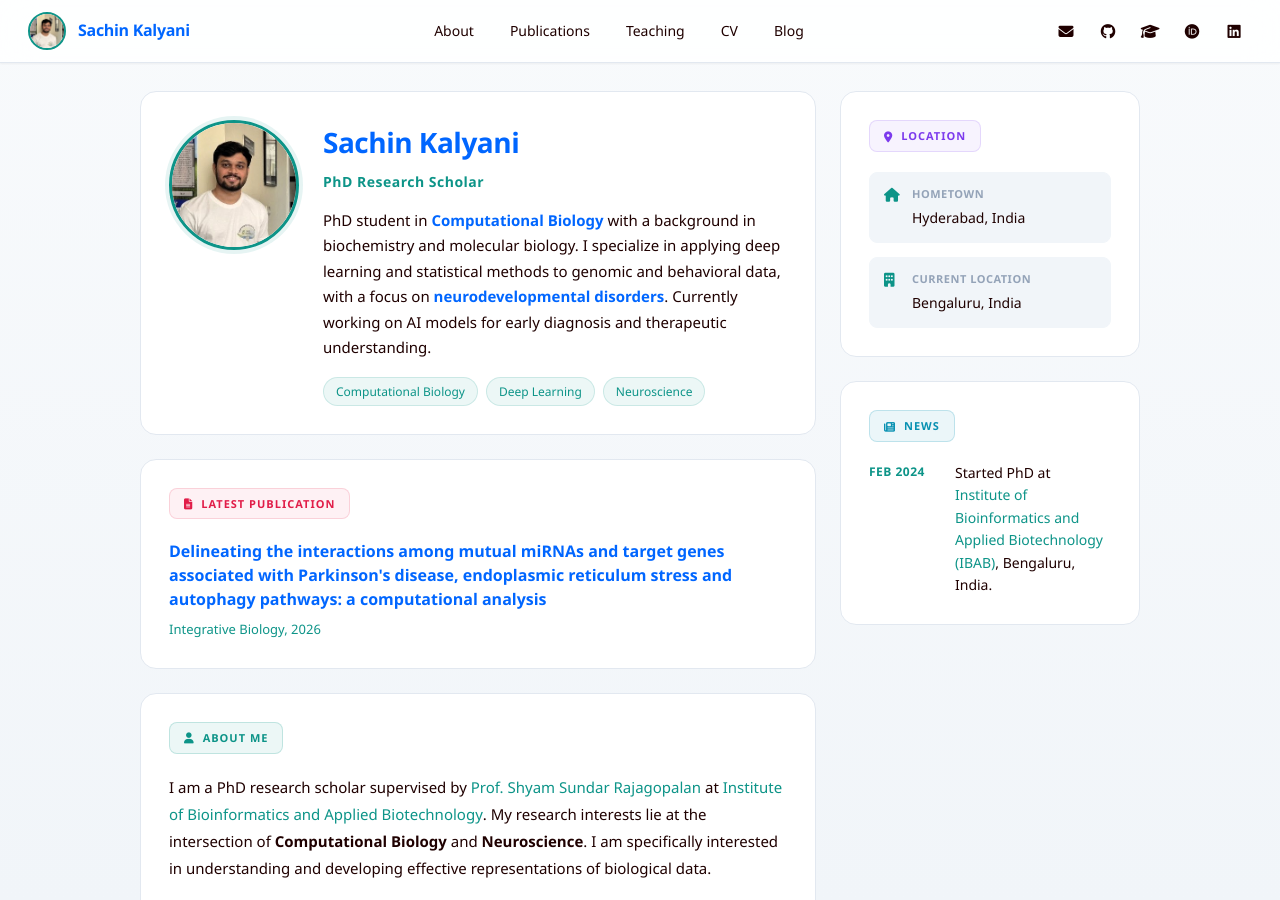
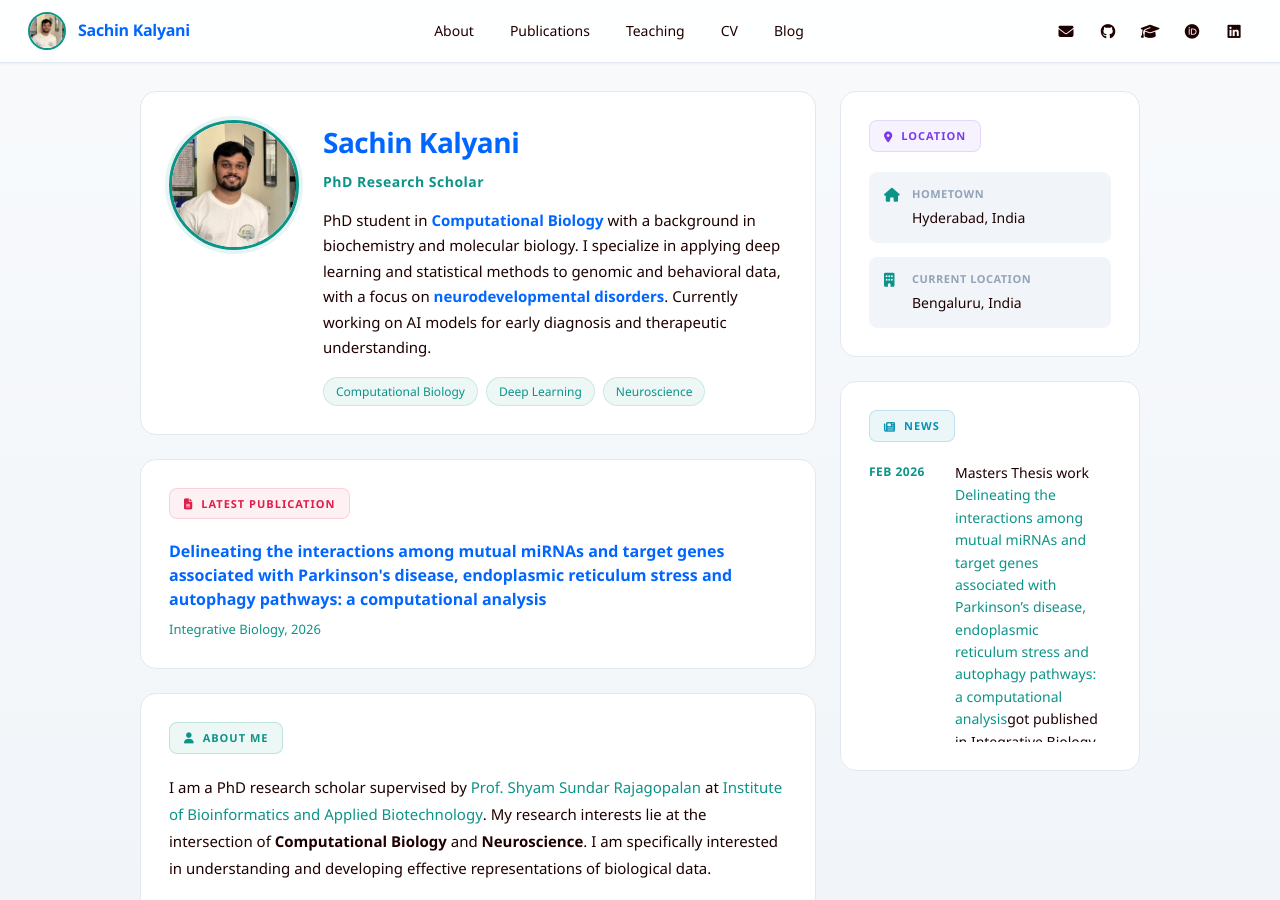
Before and after one commit to sachin-k9/sachinkalyani.github.io, a Jekyll site: the page built from index.md, in a window 1280 px wide and 900 px high. Built offline with Jekyll 4.4.1, drawn with Linux system fonts in a browser that asks for light colours.

Commit message:
added news item

```diff
--- a/index.md
+++ b/index.md
@@ -312,6 +312,12 @@ permalink: /
         </div>
         <div class="news-scroll">
           <div class="news-item">
+            <span class="news-date">Feb 2026</span>
+            <p class="news-text">
+              Masters Thesis work <a href="https://academic.oup.com/ib/article-abstract/doi/10.1093/intbio/zyag005/8501291" target="_blank" rel="noopener noreferrer">Delineating the interactions among mutual miRNAs and target genes associated with Parkinson’s disease, endoplasmic reticulum stress and autophagy pathways: a computational analysis</a>got published in Integrative Biology Journal.
+            </p>
+          </div>
+          <div class="news-item">
             <span class="news-date">Feb 2024</span>
             <p class="news-text">
               Started PhD at <a href="https://www.ibab.ac.in" target="_blank" rel="noopener noreferrer">Institute of Bioinformatics and Applied Biotechnology (IBAB)</a>, Bengaluru, India.
```
